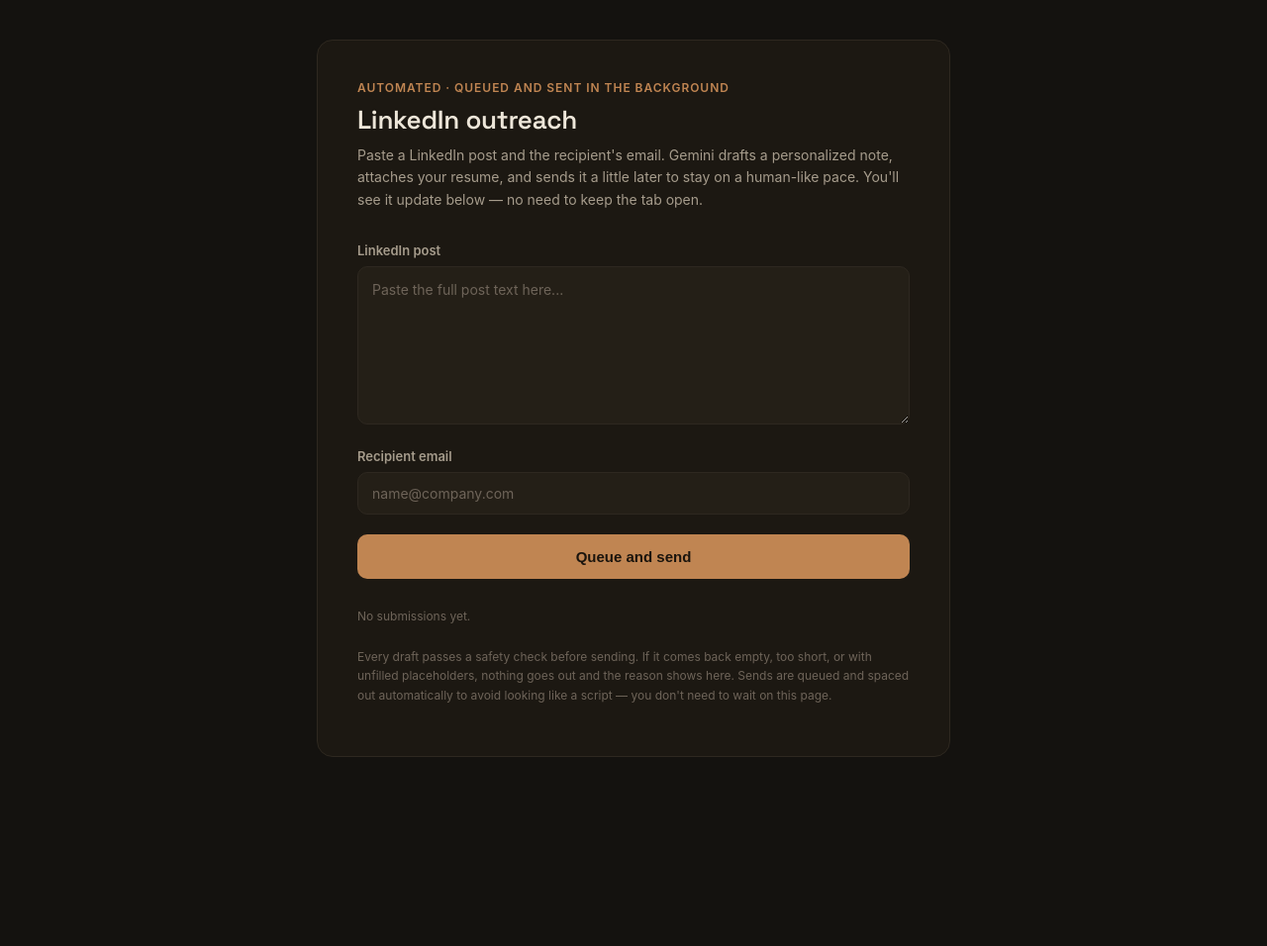
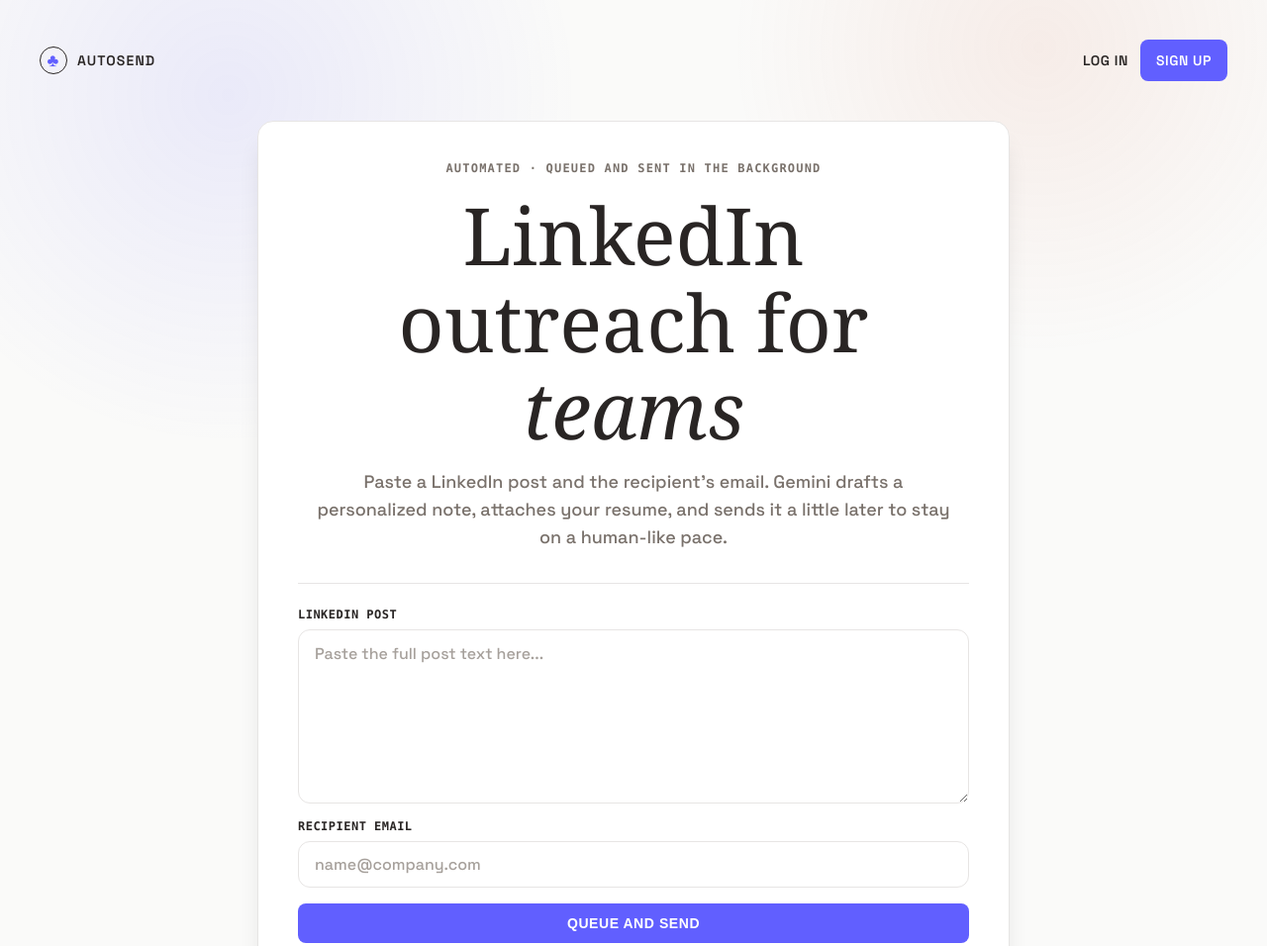
Before and after one commit to Jashan-randhawa/Job-mail-Automation, a website: page public/index.html in a window 1280 px wide. Shown: the top 956 px of the page at 99% size. Before the commit the page ends 805 px from the top, so only its background shows below. Drawn offline with Linux system fonts and the light colour scheme; no server answers.

Commit message:
Apply AutoSend light theme

```diff
--- a/public/index.html
+++ b/public/index.html
@@ -3,191 +3,260 @@
 <head>
 <meta charset="UTF-8">
 <meta name="viewport" content="width=device-width, initial-scale=1.0">
-<title>LinkedIn outreach</title>
+<title>AutoSend LinkedIn outreach</title>
 <link rel="preconnect" href="https://fonts.googleapis.com">
 <link rel="preconnect" href="https://fonts.gstatic.com" crossorigin>
 <link href="https://fonts.googleapis.com/css2?family=Space+Grotesk:wght@500;600&display=swap" rel="stylesheet">
 <style>
   :root {
-    --bg: #14120F;
-    --surface: #1C1812;
-    --surface-2: #241F17;
-    --border: #2E2820;
-    --accent: #C08552;
-    --accent-bright: #D69B6B;
-    --text-primary: #EDE6D9;
-    --text-secondary: #A69C8C;
-    --text-muted: #6E6459;
-    --success: #8CAB6E;
-    --error: #D9695A;
-    --radius: 10px;
+    --color-warm-bone: #fafaf9;
+    --color-paper-white: #ffffff;
+    --color-stone-mist: #e7e5e4;
+    --color-bark-grey: #79716b;
+    --color-charcoal: #292524;
+    --color-obsidian: #0c0a09;
+    --color-pebble: #a6a09b;
+    --color-electric-indigo: #615fff;
+    --color-deep-violet: #4f39f6;
+    --color-terracotta: #d97757;
+    --color-lichen-green: #5ea500;
+    --color-tide-teal: #22b8cd;
+    --color-alarm-red: #ff0000;
+    --font-geist: 'Space Grotesk', ui-sans-serif, system-ui, -apple-system, BlinkMacSystemFont, "Segoe UI", Roboto, sans-serif;
+    --font-cooper-ltbt: Georgia, 'Times New Roman', serif;
+    --font-geist-mono: ui-monospace, SFMono-Regular, Menlo, Monaco, Consolas, monospace;
+    --shadow-xl: rgba(0, 0, 0, 0.1) 0px 20px 25px -5px, rgba(0, 0, 0, 0.1) 0px 8px 10px -6px;
+    --radius-buttons: 8px;
+    --radius-inputs: 12px;
+    --radius-cards: 16px;
   }
   * { box-sizing: border-box; }
   body {
     margin: 0;
     min-height: 100vh;
-    background: var(--bg);
-    color: var(--text-primary);
-    font-family: -apple-system, BlinkMacSystemFont, "Segoe UI", sans-serif;
+    background: var(--color-warm-bone);
+    color: var(--color-charcoal);
+    font-family: var(--font-geist);
+    padding: 24px;
+  }
+  body::before {
+    content: '';
+    position: fixed;
+    inset: 0;
+    pointer-events: none;
+    background:
+      radial-gradient(circle at 18% 12%, rgba(97, 95, 255, 0.10), transparent 28%),
+      radial-gradient(circle at 82% 6%, rgba(217, 119, 87, 0.10), transparent 24%);
+  }
+  .shell {
+    width: min(100%, 1200px);
+    margin: 0 auto;
+    position: relative;
+  }
+  .top-nav {
     display: flex;
     align-items: center;
-    justify-content: center;
-    padding: 40px 20px;
+    justify-content: space-between;
+    gap: 24px;
+    padding: 16px 0 40px;
+  }
+  .brand {
+    display: inline-flex;
+    align-items: center;
+    gap: 10px;
+    font-size: 14px;
+    font-weight: 600;
+    letter-spacing: 0.08em;
+    text-transform: uppercase;
+  }
+  .brand-mark {
+    display: grid;
+    place-items: center;
+    width: 28px;
+    height: 28px;
+    border: 1px solid var(--color-charcoal);
+    border-radius: 9999px;
+    color: var(--color-electric-indigo);
+    font-size: 18px;
+    line-height: 1;
+  }
+  .nav-actions { display: flex; gap: 12px; align-items: center; }
+  .nav-actions .button { width: auto; text-decoration: none; }
+  .nav-link {
+    color: var(--color-charcoal);
+    font-size: 14px;
+    font-weight: 600;
+    letter-spacing: 0.04em;
+    text-decoration: none;
+    text-transform: uppercase;
   }
   .card {
     width: 100%;
-    max-width: 640px;
-    background: var(--surface);
-    border: 1px solid var(--border);
-    border-radius: 16px;
+    max-width: 760px;
+    margin: 0 auto 40px;
+    background: var(--color-paper-white);
+    border: 1px solid var(--color-stone-mist);
+    border-radius: var(--radius-cards);
+    box-shadow: var(--shadow-xl);
     padding: 40px;
   }
+  .hero { text-align: center; margin-bottom: 32px; }
   .eyebrow {
+    font-family: var(--font-geist-mono);
     font-size: 12px;
-    letter-spacing: 0.08em;
+    letter-spacing: 0.10em;
     text-transform: uppercase;
-    color: var(--accent);
-    margin: 0 0 8px;
+    color: var(--color-bark-grey);
+    margin: 0 0 16px;
     font-weight: 600;
   }
   h1 {
-    font-family: 'Space Grotesk', sans-serif;
-    font-size: 26px;
-    font-weight: 600;
-    margin: 0 0 8px;
-    letter-spacing: -0.01em;
+    font-family: var(--font-cooper-ltbt);
+    font-size: clamp(44px, 8vw, 80px);
+    font-weight: 400;
+    line-height: 1.1;
+    margin: 0 0 16px;
+    color: var(--color-charcoal);
+    letter-spacing: normal;
   }
+  h1 em { font-style: italic; }
   .sub {
-    color: var(--text-secondary);
-    font-size: 14px;
-    margin: 0 0 32px;
-    line-height: 1.6;
+    color: var(--color-bark-grey);
+    font-size: 18px;
+    margin: 0 auto;
+    line-height: 1.56;
+    max-width: 640px;
   }
+  form {
+    display: grid;
+    gap: 16px;
+    padding-top: 24px;
+    border-top: 1px solid var(--color-stone-mist);
+  }
+  .field { display: grid; gap: 8px; }
   label {
     display: block;
-    font-size: 13px;
+    font-family: var(--font-geist-mono);
+    font-size: 12px;
     font-weight: 600;
-    color: var(--text-secondary);
-    margin-bottom: 8px;
+    letter-spacing: 0.04em;
+    text-transform: uppercase;
+    color: var(--color-charcoal);
   }
   textarea, input[type="email"] {
     width: 100%;
-    background: var(--surface-2);
-    border: 1px solid var(--border);
-    border-radius: var(--radius);
-    color: var(--text-primary);
-    font-size: 14px;
-    font-family: inherit;
-    padding: 12px 14px;
-    margin-bottom: 20px;
+    background: var(--color-paper-white);
+    border: 1px solid var(--color-stone-mist);
+    border-radius: var(--radius-inputs);
+    color: var(--color-charcoal);
+    font-size: 16px;
+    font-family: var(--font-geist);
+    padding: 12px 16px;
     transition: border-color 0.15s, box-shadow 0.15s;
   }
-  textarea { min-height: 160px; resize: vertical; line-height: 1.6; }
+  textarea { min-height: 176px; resize: vertical; line-height: 1.5; }
   textarea:focus, input:focus {
     outline: none;
-    border-color: var(--accent);
-    box-shadow: 0 0 0 3px rgba(192, 133, 82, 0.15);
+    border-color: var(--color-electric-indigo);
+    box-shadow: 0 0 0 3px rgba(97, 95, 255, 0.15);
   }
-  textarea::placeholder, input::placeholder { color: var(--text-muted); }
-  button {
+  textarea::placeholder, input::placeholder { color: var(--color-pebble); }
+  button, .button {
     width: 100%;
-    background: var(--accent);
-    color: #1A140D;
+    background: var(--color-electric-indigo);
+    color: var(--color-paper-white);
     border: none;
-    border-radius: var(--radius);
-    padding: 14px;
-    font-size: 15px;
+    border-radius: var(--radius-buttons);
+    padding: 12px 16px;
+    font-size: 14px;
     font-weight: 600;
+    letter-spacing: 0.04em;
+    text-transform: uppercase;
     cursor: pointer;
-    transition: background 0.15s;
+    transition: background 0.15s, border-color 0.15s, opacity 0.15s;
   }
-  button:hover:not(:disabled) { background: var(--accent-bright); }
-  button:focus-visible { outline: 2px solid var(--accent); outline-offset: 2px; }
+  button:hover:not(:disabled), .button:hover { background: var(--color-deep-violet); }
+  button:focus-visible { outline: 2px solid var(--color-electric-indigo); outline-offset: 2px; }
   button:disabled { opacity: 0.6; cursor: not-allowed; }
+  .ghost-button {
+    background: transparent;
+    color: var(--color-charcoal);
+    border: 1px solid var(--color-stone-mist);
+    text-decoration: none;
+  }
+  .ghost-button:hover { background: transparent; border-color: var(--color-charcoal); }
   .status {
     margin-top: 20px;
     padding: 16px;
-    border-radius: var(--radius);
-    font-size: 13px;
-    line-height: 1.6;
+    border-radius: 12px;
+    font-size: 14px;
+    line-height: 1.43;
     display: none;
+    background: var(--color-warm-bone);
+    border: 1px solid var(--color-stone-mist);
   }
   .status.show { display: block; }
-  .status.success { background: rgba(140, 171, 110, 0.1); border: 1px solid rgba(140, 171, 110, 0.3); color: var(--success); }
-  .status.error { background: rgba(217, 105, 90, 0.1); border: 1px solid rgba(217, 105, 90, 0.3); color: var(--error); }
-  .status.queued { background: rgba(192, 133, 82, 0.1); border: 1px solid rgba(192, 133, 82, 0.3); color: var(--accent-bright); }
-  .status strong { display: block; margin-bottom: 4px; color: var(--text-primary); }
-  .jobs {
-    margin-top: 18px;
-    display: grid;
-    gap: 10px;
+  .status.success { border-color: var(--color-lichen-green); color: var(--color-charcoal); }
+  .status.error { border-color: var(--color-alarm-red); color: var(--color-charcoal); }
+  .status.queued { border-color: var(--color-electric-indigo); color: var(--color-charcoal); }
+  .status strong { display: block; margin-bottom: 4px; color: var(--color-charcoal); }
+  .jobs { margin-top: 24px; display: grid; gap: 12px; }
+  .job-card {
+    background: var(--color-paper-white);
+    border: 1px solid var(--color-stone-mist);
+    border-radius: 8px;
+    padding: 24px;
+    font-size: 14px;
+    line-height: 1.43;
+    color: var(--color-bark-grey);
   }
-  .job-card {
-    background: var(--surface-2);
-    border: 1px solid var(--border);
-    border-radius: var(--radius);
-    padding: 12px;
-    font-size: 12px;
-    line-height: 1.5;
-  }
-  .job-top {
-    display: flex;
-    justify-content: space-between;
-    gap: 12px;
-    margin-bottom: 6px;
-    font-weight: 600;
-  }
-  .job-id { color: var(--text-muted); font-family: ui-monospace, SFMono-Regular, Menlo, monospace; }
-  .job-queued { color: var(--accent-bright); }
-  .job-processing, .job-drafting, .job-waiting, .job-sending { color: var(--accent); }
-  .job-sent { color: var(--success); }
-  .job-draft_failed, .job-send_failed, .job-send_unknown, .job-failed, .job-rejected { color: var(--error); }
-  .jobs-empty {
-    color: var(--text-muted);
-    font-size: 12px;
-    margin-top: 12px;
-  }
-  .job-actions {
-    margin-top: 8px;
-  }
-  .retry-btn {
-    width: auto;
-    display: inline-block;
-    background: transparent;
-    color: var(--accent-bright);
-    border: 1px solid var(--border);
-    border-radius: var(--radius);
-    padding: 6px 12px;
-    font-size: 12px;
-    font-weight: 600;
-    cursor: pointer;
-  }
-  .retry-btn:hover:not(:disabled) { background: rgba(192, 133, 82, 0.12); border-color: var(--accent); }
-  .retry-btn:disabled { opacity: 0.5; cursor: not-allowed; }
-  .footnote {
-    margin-top: 24px;
-    font-size: 12px;
-    color: var(--text-muted);
-    line-height: 1.6;
-  }
-  @media (max-width: 480px) {
+  .job-top { display: flex; justify-content: space-between; gap: 12px; margin-bottom: 12px; font-weight: 600; }
+  .job-id { color: var(--color-pebble); font-family: var(--font-geist-mono); }
+  .job-queued, .job-processing, .job-drafting, .job-waiting, .job-sending { color: var(--color-electric-indigo); }
+  .job-sent { color: var(--color-lichen-green); }
+  .job-draft_failed, .job-send_failed, .job-send_unknown, .job-failed, .job-rejected { color: var(--color-alarm-red); }
+  .jobs-empty, .footnote { color: var(--color-bark-grey); font-size: 12px; line-height: 1.6; }
+  .jobs-empty { margin-top: 16px; }
+  .job-actions { margin-top: 12px; padding-top: 12px; border-top: 1px solid var(--color-stone-mist); }
+  .retry-btn { width: auto; display: inline-block; background: transparent; color: var(--color-charcoal); border: 1px solid var(--color-stone-mist); padding: 8px 12px; font-size: 12px; }
+  .retry-btn:hover:not(:disabled) { background: transparent; border-color: var(--color-charcoal); }
+  .footnote { margin: 24px 0 0; padding-top: 24px; border-top: 1px solid var(--color-stone-mist); }
+  @media (max-width: 640px) {
+    body { padding: 16px; }
+    .top-nav { padding-bottom: 24px; }
+    .nav-actions { display: none; }
     .card { padding: 28px 20px; }
-    h1 { font-size: 22px; }
+    .sub { font-size: 16px; }
   }
 </style>
 </head>
 <body>
+  <main class="shell">
+    <nav class="top-nav" aria-label="Primary">
+      <div class="brand"><span class="brand-mark">♣</span><span>AutoSend</span></div>
+      <div class="nav-actions">
+        <a class="nav-link" href="#outreach-form">Log in</a>
+        <a class="button" href="#outreach-form">Sign up</a>
+      </div>
+    </nav>
+
   <div class="card">
-    <p class="eyebrow">Automated · queued and sent in the background</p>
-    <h1>LinkedIn outreach</h1>
-    <p class="sub">Paste a LinkedIn post and the recipient's email. Gemini drafts a personalized note, attaches your resume, and sends it a little later to stay on a human-like pace. You'll see it update below — no need to keep the tab open.</p>
+    <section class="hero">
+      <p class="eyebrow">Automated · queued and sent in the background</p>
+      <h1>LinkedIn outreach for <em>teams</em></h1>
+      <p class="sub">Paste a LinkedIn post and the recipient's email. Gemini drafts a personalized note, attaches your resume, and sends it a little later to stay on a human-like pace.</p>
+    </section>
 
     <form id="outreach-form">
-      <label for="postText">LinkedIn post</label>
-      <textarea id="postText" placeholder="Paste the full post text here..." required></textarea>
+      <div class="field">
+        <label for="postText">LinkedIn post</label>
+        <textarea id="postText" placeholder="Paste the full post text here..." required></textarea>
+      </div>
 
-      <label for="recipientEmail">Recipient email</label>
-      <input type="email" id="recipientEmail" placeholder="name@company.com" required>
+      <div class="field">
+        <label for="recipientEmail">Recipient email</label>
+        <input type="email" id="recipientEmail" placeholder="name@company.com" required>
+      </div>
 
       <button type="submit" id="submitBtn">Queue and send</button>
     </form>
@@ -198,6 +267,7 @@
 
     <p class="footnote">Every draft passes a safety check before sending. If it comes back empty, too short, or with unfilled placeholders, nothing goes out and the reason shows here. Sends are queued and spaced out automatically to avoid looking like a script — you don't need to wait on this page.</p>
   </div>
+  </main>
 
   <script>
     const form = document.getElementById('outreach-form');
```
